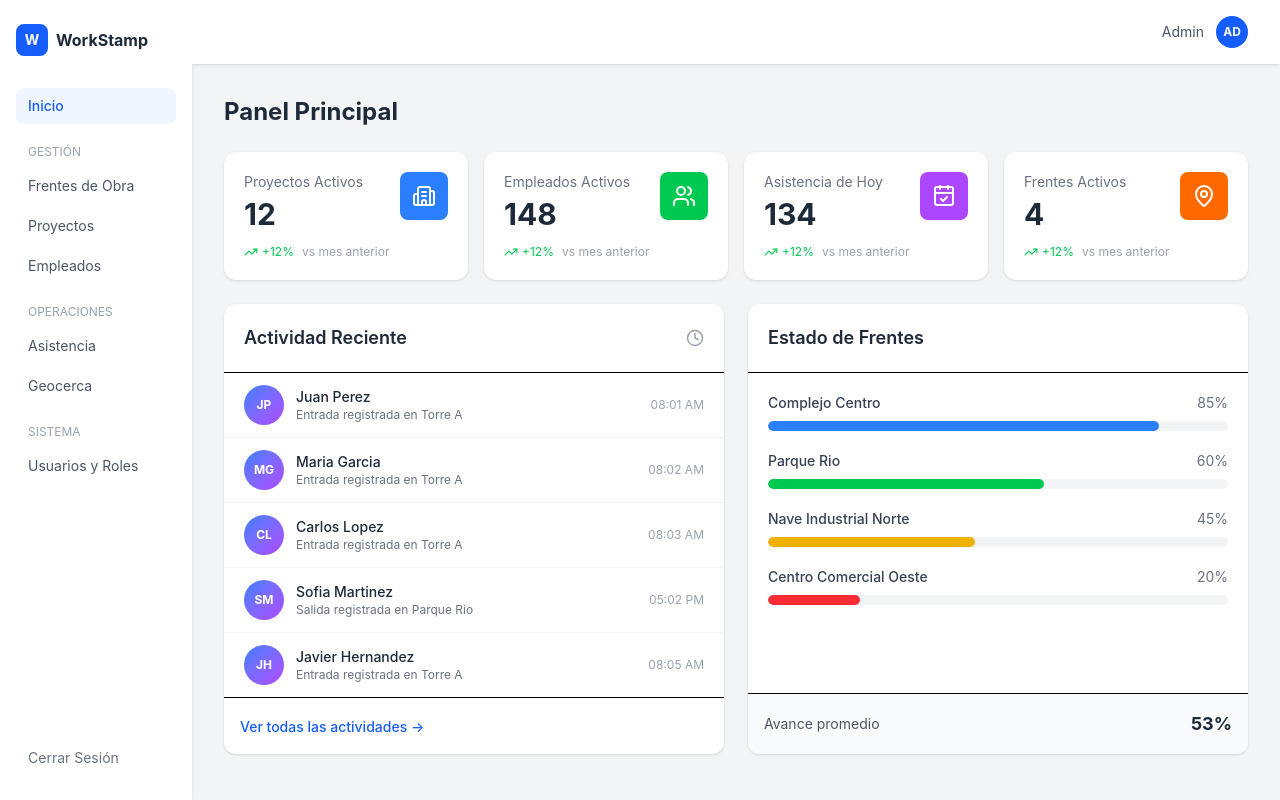
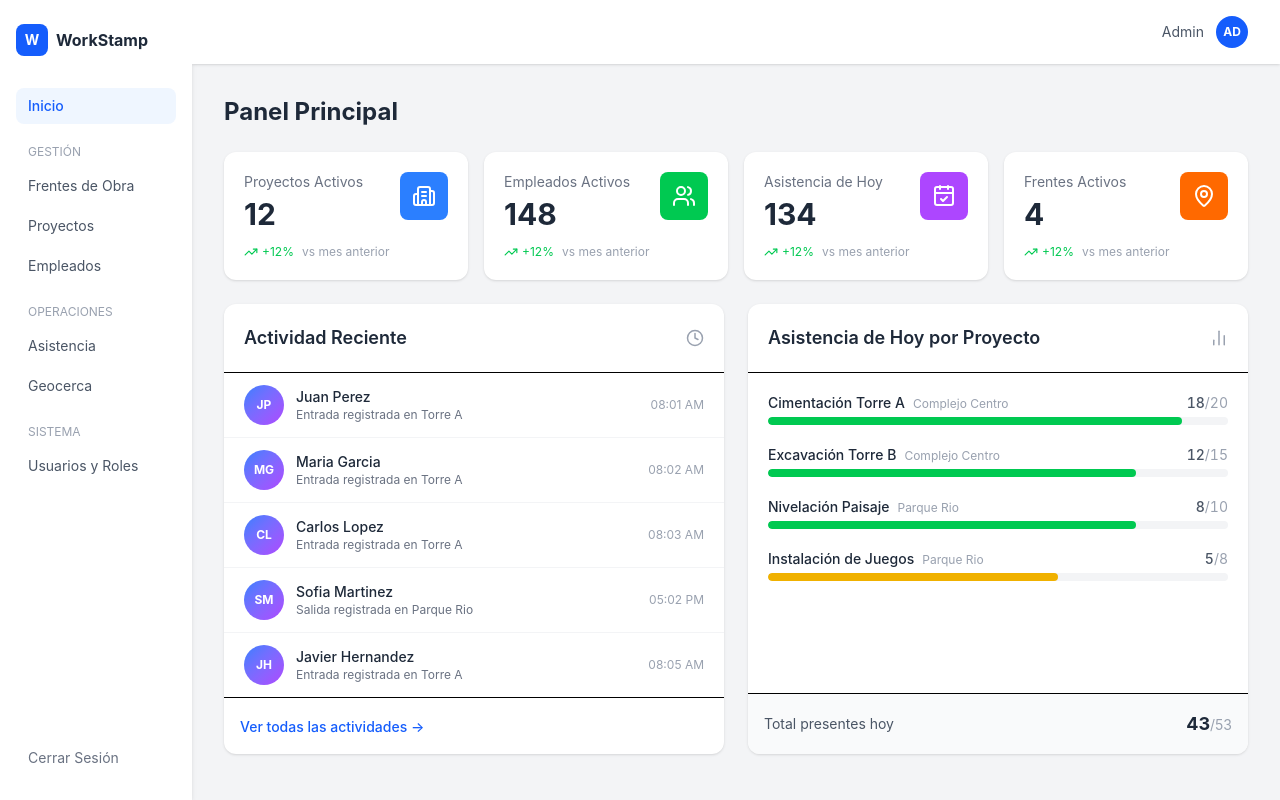
Before and after one commit to EnilioFIME/pint2_timestamp, a React app in the folder web/: page /dashboard in a window 1280 px wide. Built offline with nearby package versions, Linux system fonts and the light colour scheme; the HTML template or start-up script is replaced by a standard one.

Commit message:
feat(web): replace Estado de Frentes chart with Asistencia de Hoy por Proyecto

```diff
--- a/web/src/pages/Dashboard.jsx
+++ b/web/src/pages/Dashboard.jsx
@@ -1,5 +1,5 @@
 import { useNavigate } from 'react-router-dom';
-import { Building2, Users, CalendarCheck, MapPin, TrendingUp, Clock } from 'lucide-react';
+import { Building2, Users, CalendarCheck, MapPin, TrendingUp, Clock, BarChart2 } from 'lucide-react';
 
 export default function Dashboard() {
   const navigate = useNavigate();
@@ -19,11 +19,11 @@ export default function Dashboard() {
     { nombre: 'Javier Hernandez', detalle: 'Entrada registrada en Torre A', hora: '08:05 AM', avatar: 'JH' },
   ];
 
-  const frentesEstado = [
-    { nombre: 'Complejo Centro', porcentaje: 85, color: 'bg-blue-500' },
-    { nombre: 'Parque Rio', porcentaje: 60, color: 'bg-green-500' },
-    { nombre: 'Nave Industrial Norte', porcentaje: 45, color: 'bg-yellow-500' },
-    { nombre: 'Centro Comercial Oeste', porcentaje: 20, color: 'bg-red-500' },
+  const asistenciaHoy = [
+    { proyecto: 'Cimentación Torre A', frente: 'Complejo Centro', presentes: 18, total: 20 },
+    { proyecto: 'Excavación Torre B', frente: 'Complejo Centro', presentes: 12, total: 15 },
+    { proyecto: 'Nivelación Paisaje', frente: 'Parque Rio', presentes: 8, total: 10 },
+    { proyecto: 'Instalación de Juegos', frente: 'Parque Rio', presentes: 5, total: 8 },
   ];
 
   const metricCards = [
@@ -33,9 +33,8 @@ export default function Dashboard() {
     { title: 'Frentes Activos', value: stats.frentesActivos, icon: MapPin, color: 'bg-orange-500' },
   ];
 
-  const avancePromedio = Math.round(
-    frentesEstado.reduce((acc, f) => acc + f.porcentaje, 0) / frentesEstado.length
-  );
+  const totalPresentes = asistenciaHoy.reduce((acc, p) => acc + p.presentes, 0);
+  const totalEsperados = asistenciaHoy.reduce((acc, p) => acc + p.total, 0);
 
   return (
     <div>
@@ -98,30 +97,42 @@ export default function Dashboard() {
           </div>
         </div>
 
-        {/* Estado de Frentes */}
+        {/* Asistencia de Hoy por Proyecto */}
         <div className="bg-white rounded-xl shadow-sm flex flex-col">
-          <div className="p-5 border-b">
-            <h2 className="text-lg font-semibold text-gray-800">Estado de Frentes</h2>
+          <div className="p-5 border-b flex items-center justify-between">
+            <h2 className="text-lg font-semibold text-gray-800">Asistencia de Hoy por Proyecto</h2>
+            <BarChart2 size={18} className="text-gray-400" />
           </div>
           <div className="flex-1 p-5 space-y-5">
-            {frentesEstado.map((frente, i) => (
-              <div key={i}>
-                <div className="flex justify-between text-sm mb-2">
-                  <span className="font-medium text-gray-700">{frente.nombre}</span>
-                  <span className="text-gray-500">{frente.porcentaje}%</span>
+            {asistenciaHoy.map((item, i) => {
+              const porcentaje = Math.round((item.presentes / item.total) * 100);
+              const barColor = porcentaje >= 80 ? 'bg-green-500' : porcentaje >= 50 ? 'bg-yellow-500' : 'bg-red-500';
+              return (
+                <div key={i}>
+                  <div className="flex justify-between items-baseline text-sm mb-1">
+                    <div>
+                      <span className="font-medium text-gray-800">{item.proyecto}</span>
+                      <span className="text-xs text-gray-400 ml-2">{item.frente}</span>
+                    </div>
+                    <span className="text-gray-600 font-medium tabular-nums">
+                      {item.presentes}<span className="text-gray-400 font-normal">/{item.total}</span>
+                    </span>
+                  </div>
+                  <div className="w-full bg-gray-100 rounded-full h-2 overflow-hidden">
+                    <div
+                      className={`${barColor} h-2 rounded-full transition-all duration-500`}
+                      style={{ width: `${porcentaje}%` }}
+                    />
+                  </div>
                 </div>
-                <div className="w-full bg-gray-100 rounded-full h-2.5 overflow-hidden">
-                  <div
-                    className={`${frente.color} h-2.5 rounded-full transition-all duration-500`}
-                    style={{ width: `${frente.porcentaje}%` }}
-                  />
-                </div>
-              </div>
-            ))}
+              );
+            })}
           </div>
           <div className="p-4 border-t bg-gray-50 rounded-b-xl flex justify-between items-center">
-            <span className="text-sm text-gray-600">Avance promedio</span>
-            <span className="text-lg font-bold text-gray-800">{avancePromedio}%</span>
+            <span className="text-sm text-gray-600">Total presentes hoy</span>
+            <span className="text-lg font-bold text-gray-800">
+              {totalPresentes}<span className="text-sm font-normal text-gray-400">/{totalEsperados}</span>
+            </span>
           </div>
         </div>
 
```
